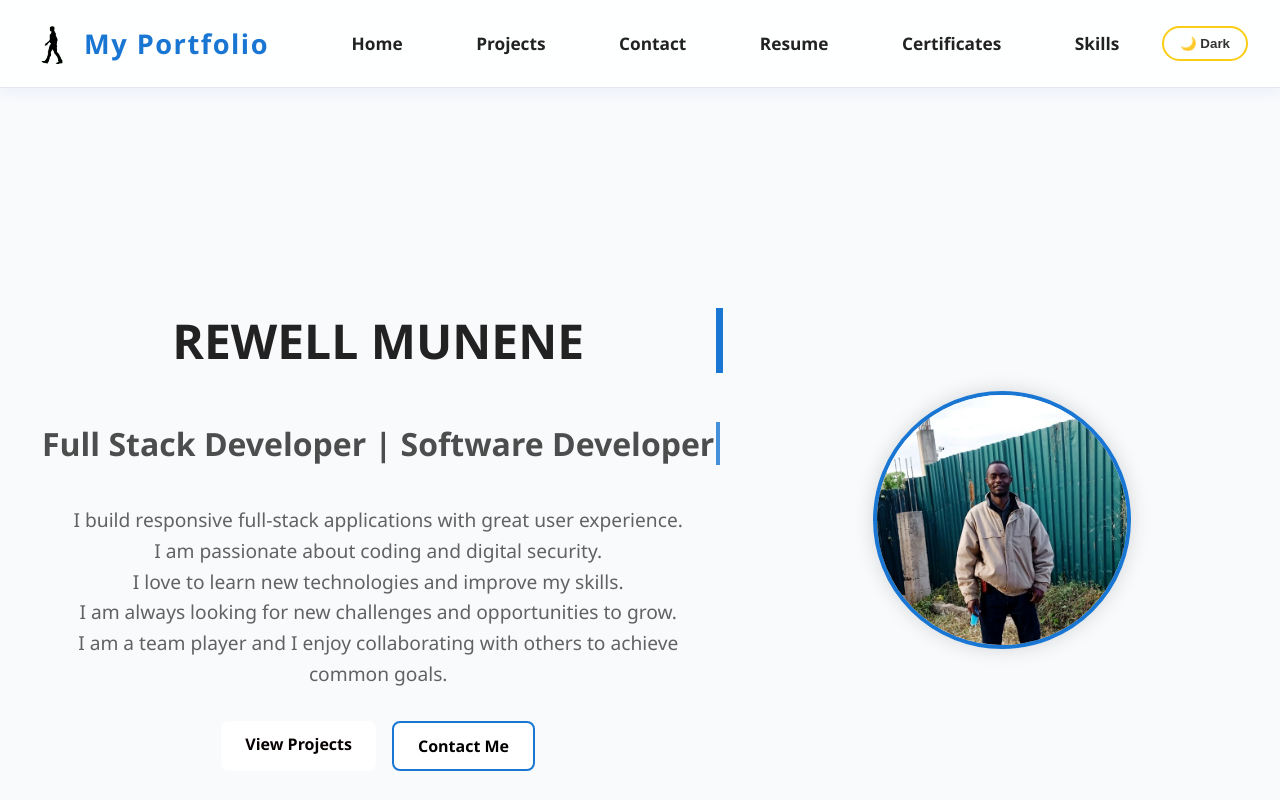
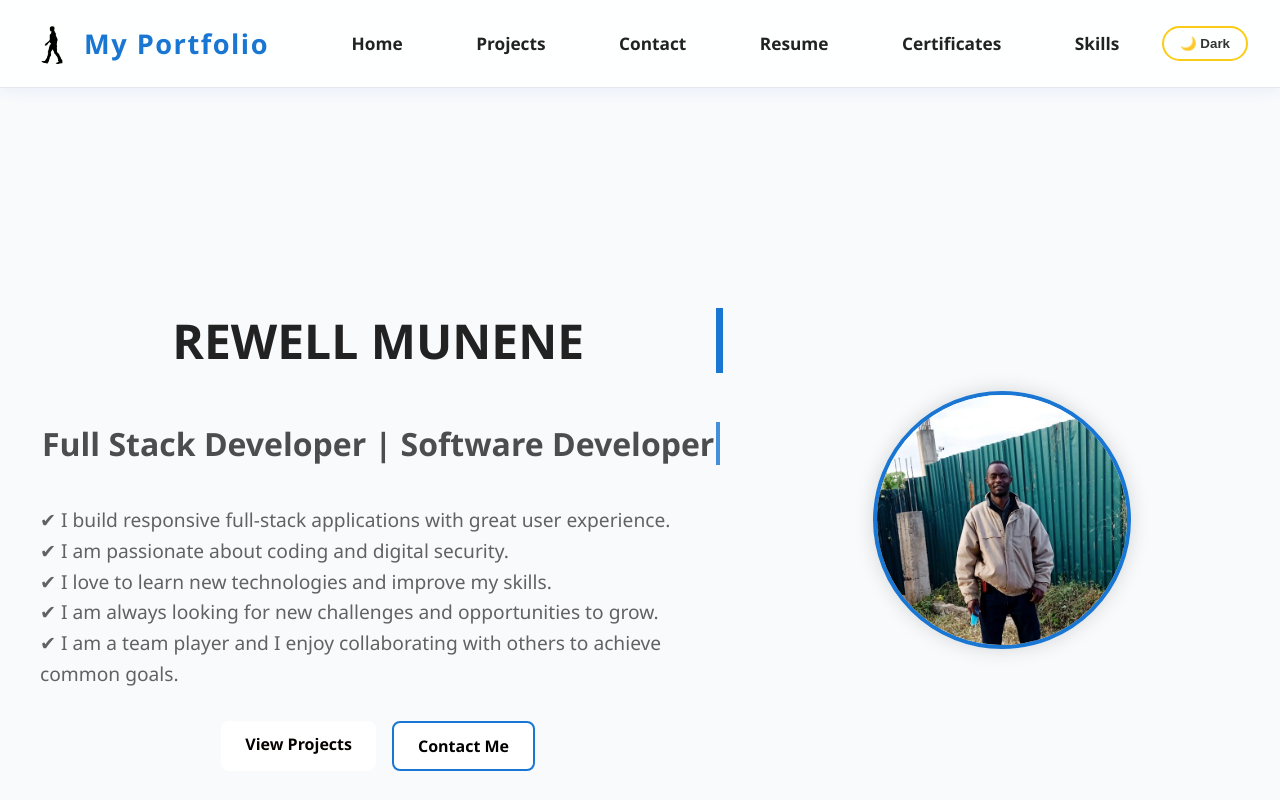
Before and after one commit to rewellnamu/portfolio, an Angular app: page / in a window 1280 px wide. Shown: the top 800 px of the page. Built offline with nearby package versions, Linux system fonts and the light colour scheme.

Commit message:
refactor: enhance tagline formatting for consistency; adjust tagline text alignment

```diff
--- a/src/app/components/home/home.component.html
+++ b/src/app/components/home/home.component.html
@@ -4,15 +4,15 @@
       <h1><span class="highlight">REWELL MUNENE</span></h1>
       <h2 class="title">Full Stack Developer | Software Developer</h2>
       <p class="tagline">
-        I build responsive full-stack applications with great user experience.
+        ✔ I build responsive full-stack applications with great user experience.
         <br />
-        I am passionate about coding and digital security.
+        ✔ I am passionate about coding and digital security.
         <br />
-        I love to learn new technologies and improve my skills.
+        ✔ I love to learn new technologies and improve my skills.
         <br />
-        I am always looking for new challenges and opportunities to grow.
+       ✔ I am always looking for new challenges and opportunities to grow.
         <br />
-        I am a team player and I enjoy collaborating with others to achieve common goals.
+        ✔ I am a team player and I enjoy collaborating with others to achieve common goals.
       </p>
       <div class="buttons">
         <a class="btn primary" routerLink="/projects">View Projects</a>
--- a/src/app/components/home/home.component.scss
+++ b/src/app/components/home/home.component.scss
@@ -59,6 +59,7 @@
         margin-bottom: 2rem;
         line-height: 1.6;
         opacity: 0.7;
+        text-align: left;
       }
 
       .buttons {
```
